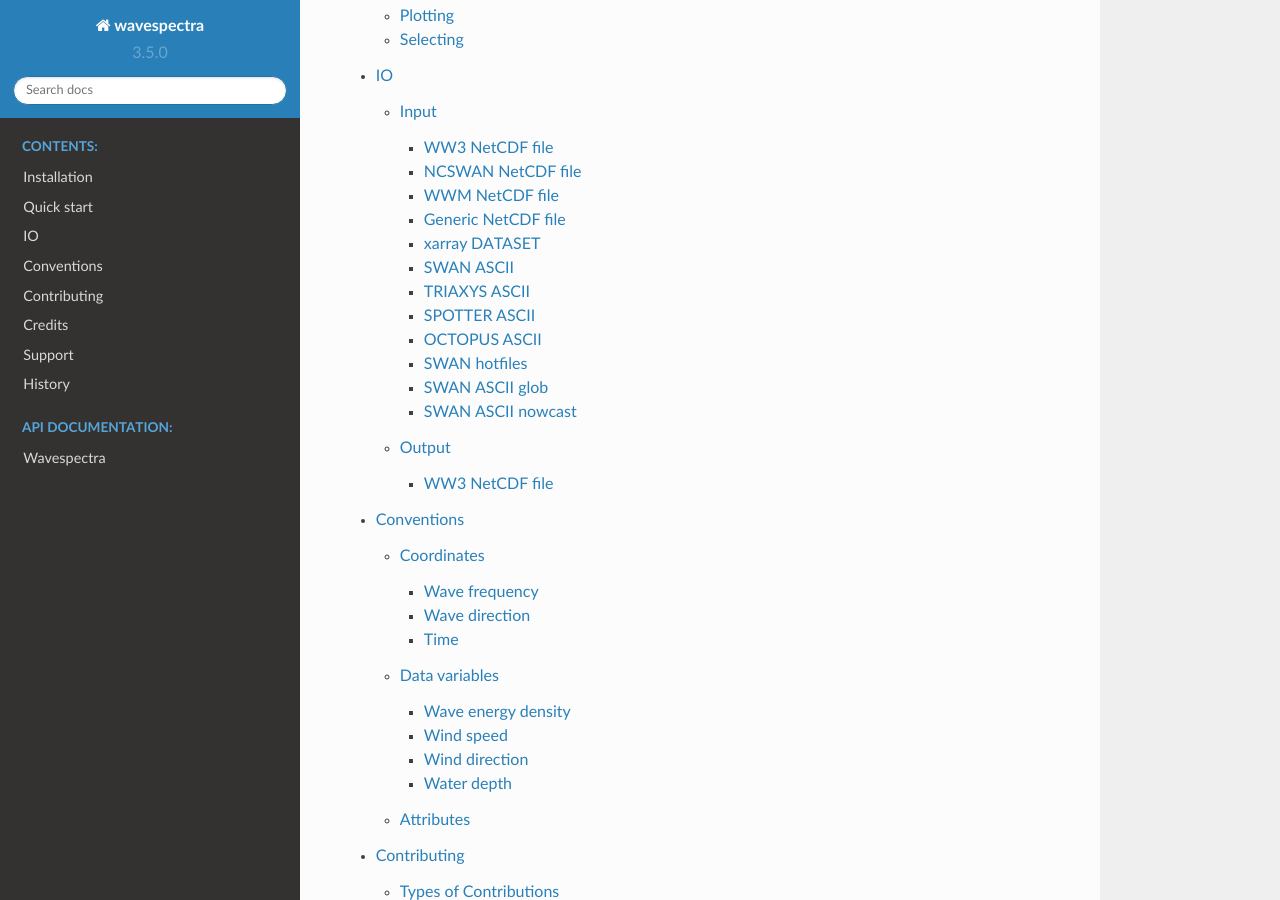
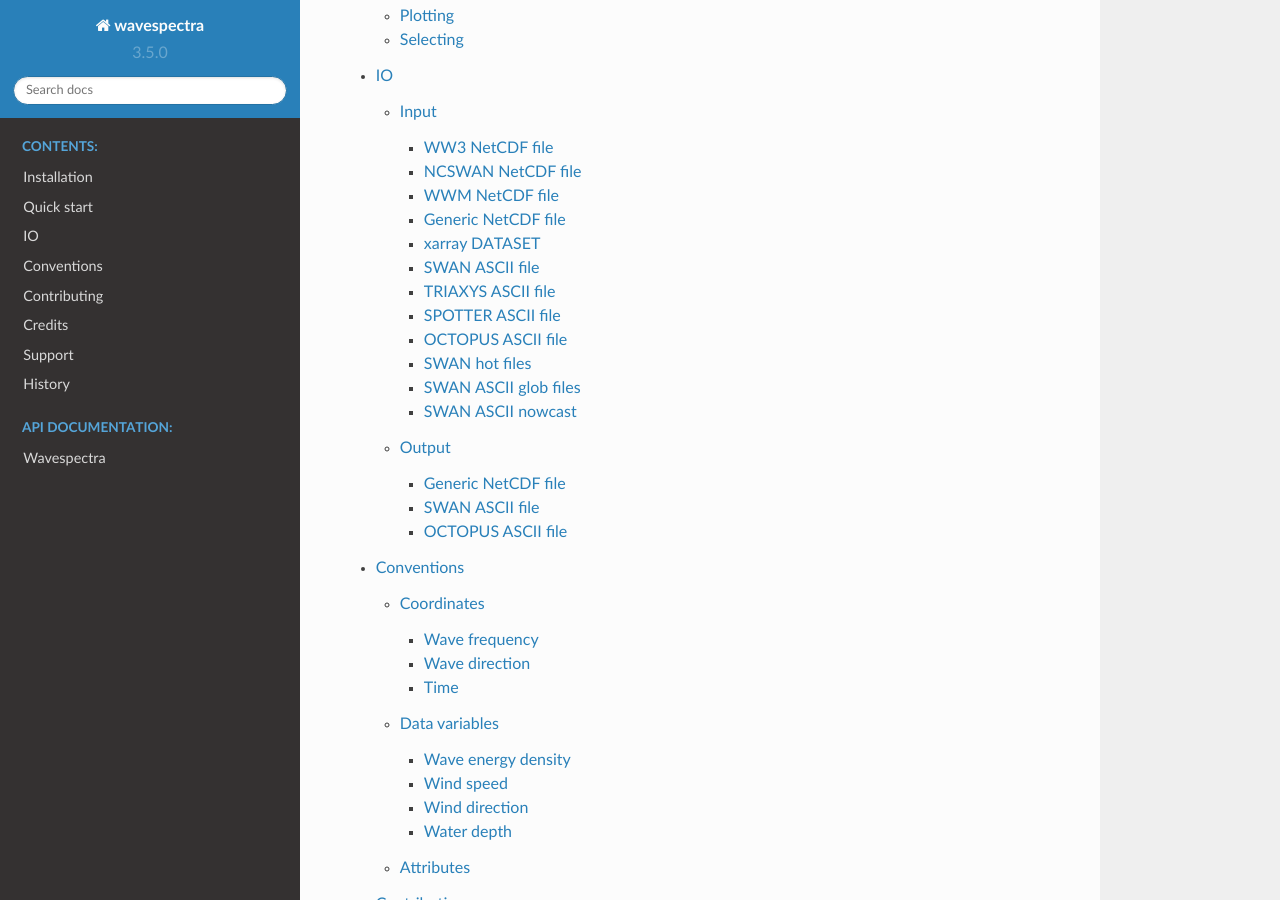
Before and after one commit to wavespectra/wavespectra, a Sphinx documentation site: the page built from docs/index.rst, in a window 1280 px wide and 900 px high, scrolled down 906 px. Built offline with Sphinx 7.4.7 and the Read the Docs theme 2.0.0, drawn with Linux system fonts in a browser that asks for light colours; pages that are not in the unit, such as notebooks, are missing from menus.

Commit message:
Changes to io docs

```diff
--- a/docs/input.rst
+++ b/docs/input.rst
@@ -63,26 +63,26 @@ xarray DATASET
 .. autofunction:: wavespectra.read_dataset
    :noindex:
 
-SWAN ASCII
-~~~~~~~~~~
+SWAN ASCII file
+~~~~~~~~~~~~~~~
 
 .. autofunction:: wavespectra.read_swan
    :noindex:
 
-TRIAXYS ASCII
-~~~~~~~~~~~~~
+TRIAXYS ASCII file
+~~~~~~~~~~~~~~~~~~
 
 .. autofunction:: wavespectra.read_triaxys
    :noindex:
 
-SPOTTER ASCII
-~~~~~~~~~~~~~
+SPOTTER ASCII file
+~~~~~~~~~~~~~~~~~~
 
 .. autofunction:: wavespectra.read_spotter
    :noindex:
 
-OCTOPUS ASCII
-~~~~~~~~~~~~~
+OCTOPUS ASCII file
+~~~~~~~~~~~~~~~~~~
 
 .. autofunction:: wavespectra.read_octopus
    :noindex:
@@ -90,14 +90,14 @@ OCTOPUS ASCII
 These functions are not accessible from the main module level and need to be
 imported from their full module path:
 
-SWAN hotfiles
-~~~~~~~~~~~~~
+SWAN hot files
+~~~~~~~~~~~~~~
 
 .. autofunction:: wavespectra.input.swan.read_hotswan
    :noindex:
 
-SWAN ASCII glob
-~~~~~~~~~~~~~~~
+SWAN ASCII glob files
+~~~~~~~~~~~~~~~~~~~~~~
 .. autofunction:: wavespectra.input.swan.read_swans
    :noindex:
 
--- a/docs/output.rst
+++ b/docs/output.rst
@@ -17,5 +17,20 @@ The following convention is expected for defining output functions:
 
 These output functions are currently available as methods of :py:class:`~wavespectra.specdataset.SpecDataset`:
 
-WW3 NetCDF file
+Generic NetCDF file
+~~~~~~~~~~~~~~~~~~~
+
+.. autofunction:: wavespectra.output.netcdf.to_netcdf
+   :noindex:
+
+SWAN ASCII file
 ~~~~~~~~~~~~~~~
+
+.. autofunction:: wavespectra.output.swan.to_swan
+   :noindex:
+
+OCTOPUS ASCII file
+~~~~~~~~~~~~~~~~~~~
+
+.. autofunction:: wavespectra.output.octopus.to_octopus
+   :noindex:
```
